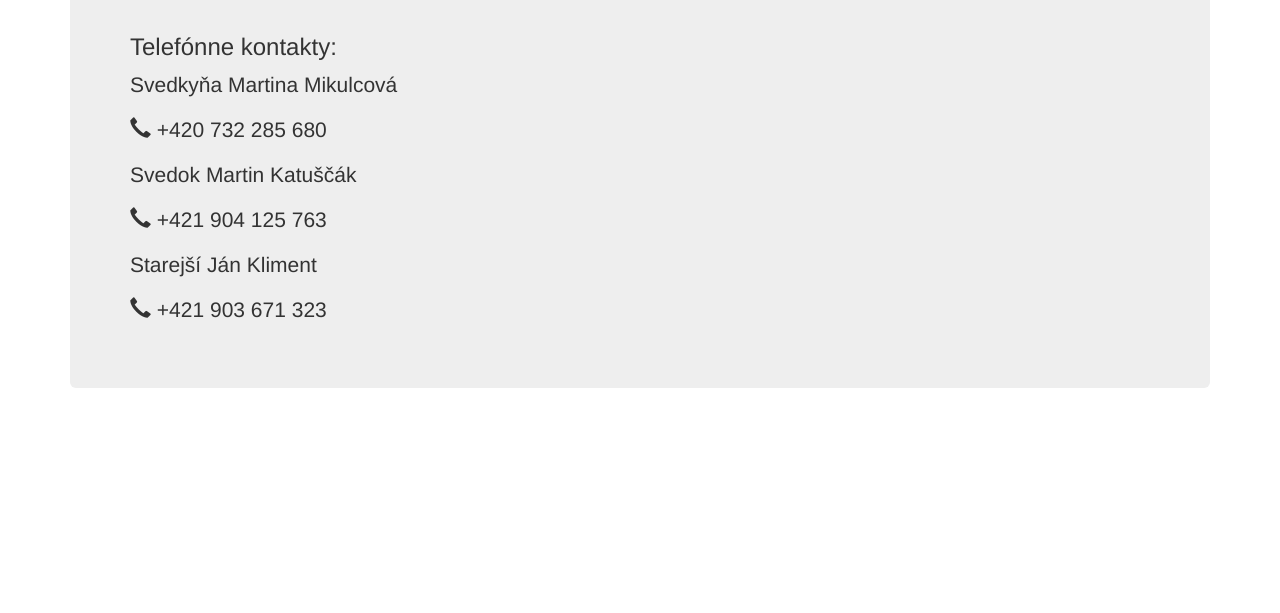
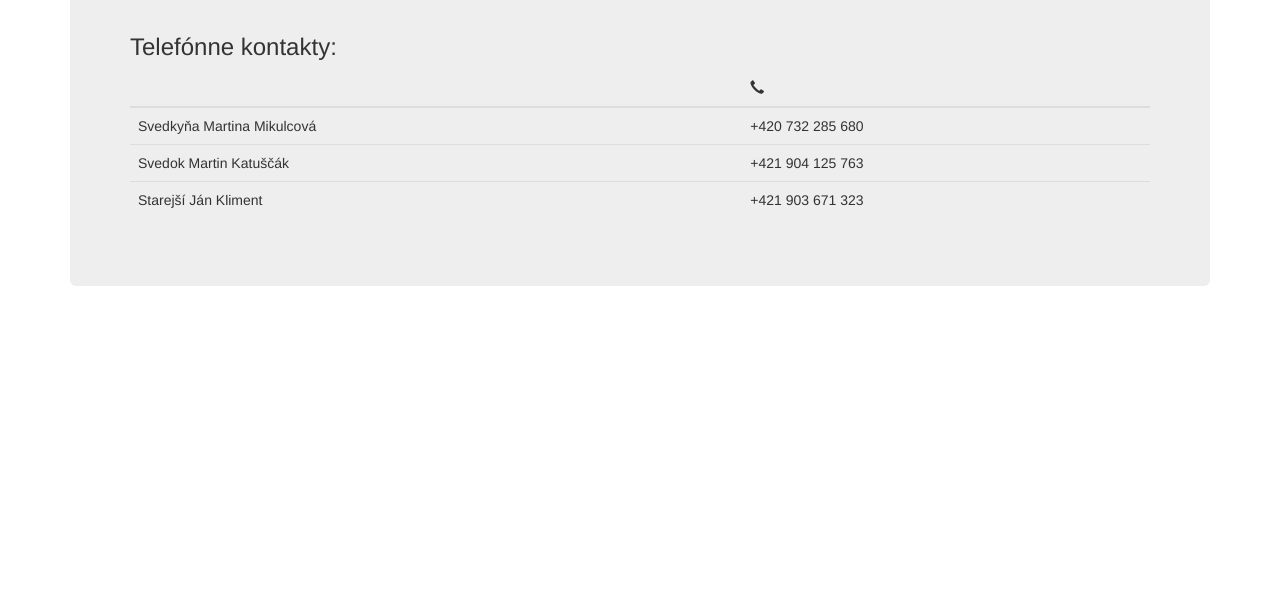
Before and after one commit to boselneni/iplusp, a plain HTML site: page v-pripade-nudze.html in a window 1280 px wide. Shown: the part 187-800 px from the top of the page. Drawn offline with nearby package versions, Linux system fonts and the light colour scheme.

Commit message:
Converting contacts to table

```diff
--- a/v-pripade-nudze.html
+++ b/v-pripade-nudze.html
@@ -56,15 +56,32 @@
 <div class="container theme-showcase" role="main">
 
     <div class="jumbotron">
-        <h2>V prípade núdze</h2>
+        <h2>V prípade núdze:</h2>
         <br/>
         <h3>Telefónne kontakty:</h3>
-        <p>Svedkyňa Martina Mikulcová</p>
-        <p><span class="glyphicon glyphicon-earphone" aria-hidden="true"></span> +420 732 285 680</p>
-        <p>Svedok Martin Katuščák</p>
-        <p><span class="glyphicon glyphicon-earphone" aria-hidden="true"></span> +421 904 125 763</p>
-        <p>Starejší Ján Kliment</p>
-        <p><span class="glyphicon glyphicon-earphone" aria-hidden="true"></span> +421 903 671 323</p>
+
+        <table class="table table-hover">
+            <thead>
+            <tr>
+                <th></th>
+                <th><span class="glyphicon glyphicon-earphone" aria-hidden="true"></span></th>
+            </tr>
+            </thead>
+            <tbody>
+            <tr>
+                <td>Svedkyňa Martina Mikulcová</td>
+                <td>+420 732 285 680</td>
+            </tr>
+            <tr>
+                <td>Svedok Martin Katuščák</td>
+                <td>+421 904 125 763</td>
+            </tr>
+            <tr>
+                <td>Starejší Ján Kliment</td>
+                <td>+421 903 671 323</td>
+            </tr>
+            </tbody>
+        </table>
     </div>
 
 
```
